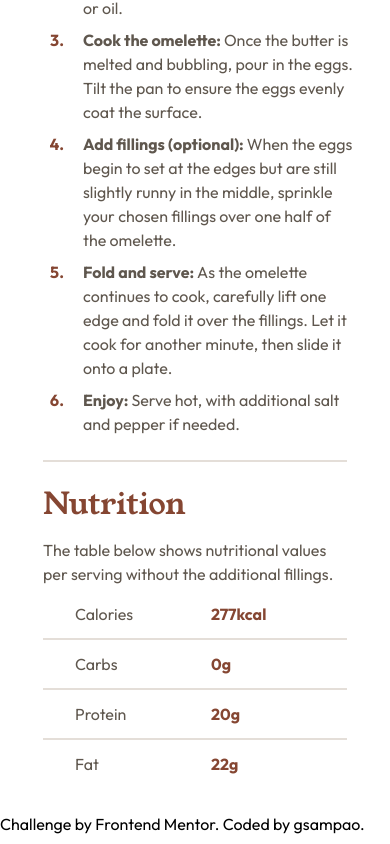
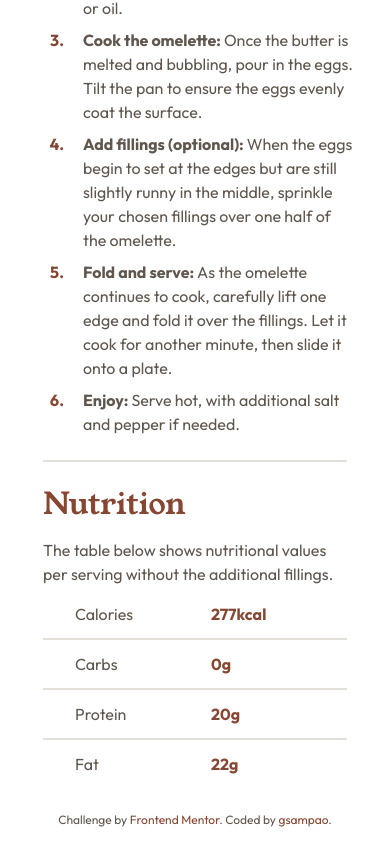
Before and after one commit to nadupoy/Frontend-Mentor---Recipe-Page-Main, a React (Vite) app: page / in a window 390 px wide. Shown: the part 1164-2008 px from the top of the page. Built offline with nearby package versions, Linux system fonts and the light colour scheme.

Commit message:
Added styling for mobile devices.

```diff
--- a/src/components/Footer.jsx
+++ b/src/components/Footer.jsx
@@ -2,14 +2,22 @@ import { links } from "../constants";
 
 const Footer = () => {
   return (
-    <footer>
-      <p>
+    <footer className="text-center text-xs mb-4">
+      <p className="text-wenge-brown">
         Challenge by{" "}
-        <a href={links.frontendMentor} target="_blank">
+        <a
+          href={links.frontendMentor}
+          target="_blank"
+          className="text-nutmeg no-underline hover:cursor-pointer hover:font-bold visited:text-nutmeg visited:no-underline"
+        >
           Frontend Mentor
         </a>
         . Coded by{" "}
-        <a href={links.gitHub} target="_blank">
+        <a
+          href={links.gitHub}
+          target="_blank"
+          className="text-nutmeg no-underline hover:cursor-pointer hover:font-bold visited:text-nutmeg visited:no-underline"
+        >
           gsampao
         </a>
         .
```
